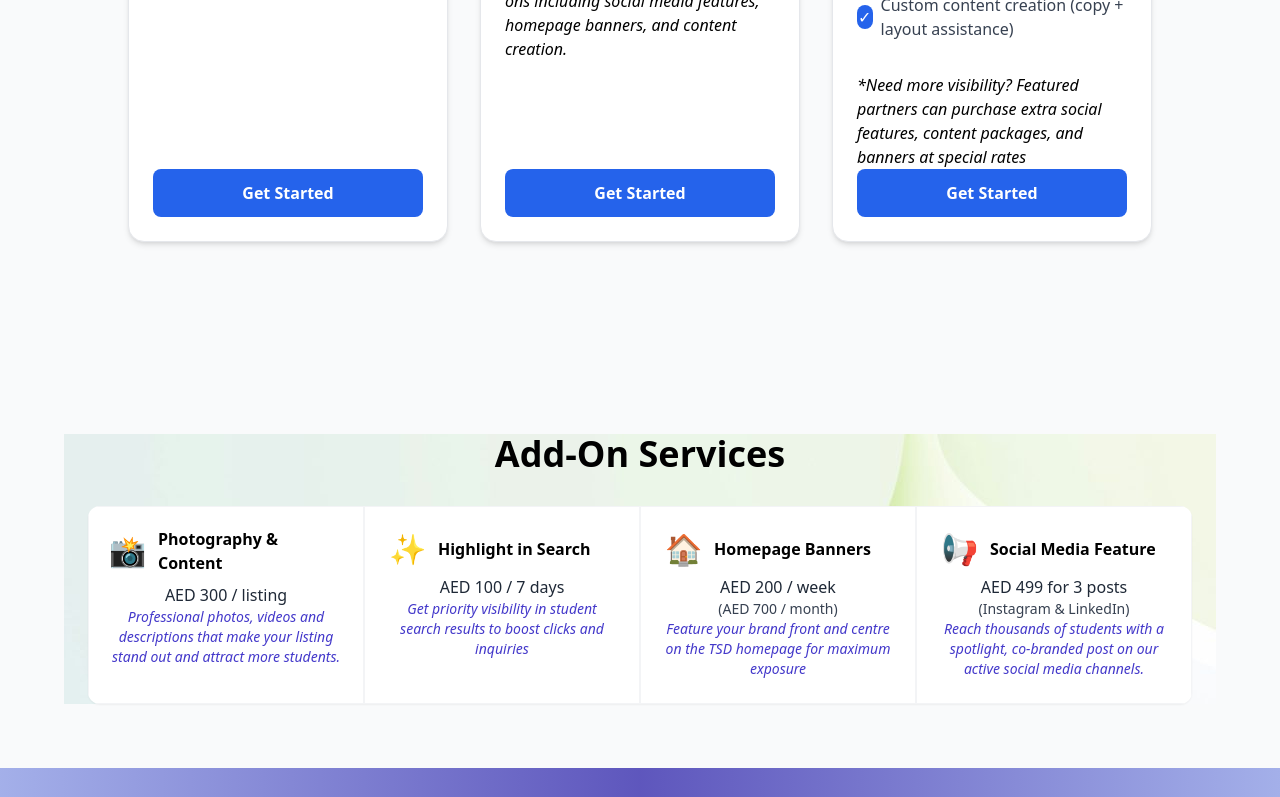
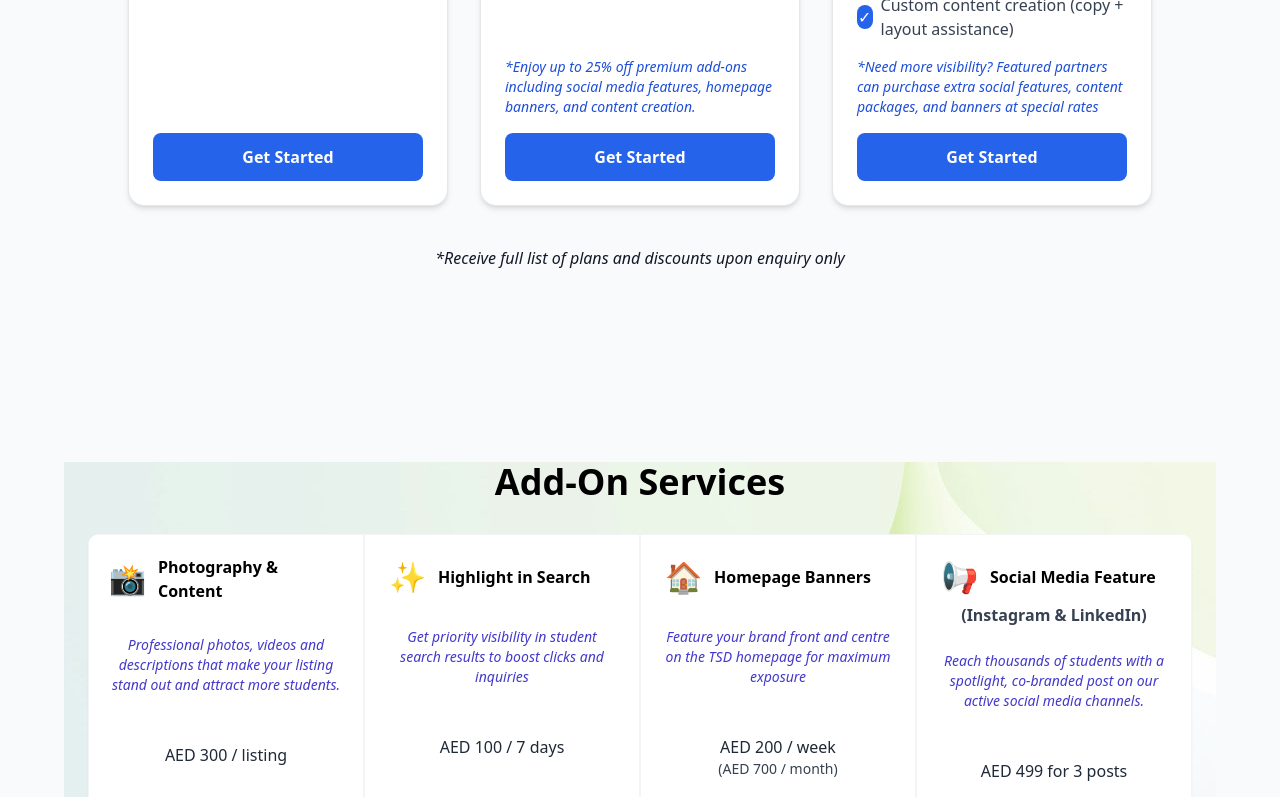
Before and after one commit to TheStudentDorm/TSD_Student, a React (Vite) app: page /providers in a window 1280 px wide. Shown: the part 2660-3457 px from the top of the page. Built offline with nearby package versions, Linux system fonts and the light colour scheme; grey boxes are pictures that could not be loaded.

Commit message:
Fix in Providers, Accomodation, Career page

```diff
--- a/src/pages/Providers.tsx
+++ b/src/pages/Providers.tsx
@@ -151,7 +151,7 @@ const plans = [
         <div className="mt-2 font-semibold">{item.caption}</div>
 
         {/* Features list */}
-        <ul className="mb-6 space-y-3 text-gray-700 mt-4">
+        <ul className="space-y-3 text-gray-700 mt-4 flex-1">
           {item.features.map((feature, idx) => (
             <li key={idx} className="flex items-center gap-2">
               <span className="w-6 h-6 flex items-center justify-center bg-blue-600 text-white rounded-full">✓</span>
@@ -160,12 +160,14 @@ const plans = [
           ))}
         </ul>
 
-        {/* Additional info */}
-        <div className="mt-2 text-blue italic">{item.additionalinfo}</div>
+        {/* Additional info (just above button) */}
+        {item.additionalinfo && (
+          <p className="mt-4 text-sm text-blue-700 italic">{item.additionalinfo}</p>
+        )}
 
         {/* CTA button aligned bottom */}
         <button
-          className="mt-auto px-6 py-3 rounded-lg font-semibold transition
+          className="mt-4 px-6 py-3 rounded-lg font-semibold transition
                      bg-blue-600 text-white hover:bg-blue-700
                      group-hover:shadow-lg group-hover:shadow-indigo-400/50 group-hover:scale-105"
         >
@@ -174,7 +176,14 @@ const plans = [
       </div>
     ))}
   </div>
+
+  {/* Note under plans */}
+  <p className="mt-10 text-center text-gray-900 italic text-md">
+    *Receive full list of plans and discounts upon enquiry only
+  </p>
 </section>
+
+
 
 <section className="relative py-16 bg-gray-50 overflow-hidden">
         {/* Add-On Services */}
@@ -192,9 +201,11 @@ const plans = [
         <span className="text-3xl">📸</span>
         <h3 className="font-semibold text-xme text-left">Photography & Content</h3>
       </div>
-      <p className="text-gray-800 text-me">AED 300 / listing</p>
+     <br/>
       <p className="text-indigo-700 text-sm italic">Professional photos, videos and descriptions that make your listing stand out and attract more students. </p>
+   <br/><br/>  <p className="text-gray-800 text-me">AED 300 / listing</p>
     </div>
+
 
     {/* Service 2 */}
     <div className="p-6 border border-gray-100">
@@ -202,8 +213,9 @@ const plans = [
         <span className="text-3xl">✨</span>
         <h3 className="font-semibold">Highlight in Search</h3>
       </div>
-      <p className="text-gray-800 text-me">AED 100 / 7 days</p>
+      <br/>
       <p className="text-indigo-700 text-sm italic">Get priority visibility in student search results to boost clicks and inquiries</p>
+     <br/><br/> <p className="text-gray-800 text-me">AED 100 / 7 days</p>
     </div>
 
     {/* Service 3 */}
@@ -211,10 +223,10 @@ const plans = [
       <div className="flex items-center gap-3 mb-2">
         <span className="text-3xl">🏠</span>
         <h3 className="font-semibold">Homepage Banners</h3>
-      </div>
-      <p className="text-gray-800 text-me">AED 200 / week</p>
+      </div><br/>
+            <p className="text-indigo-700 text-sm italic">Feature your brand front and centre on the TSD homepage for maximum exposure</p>
+            <br/><br/><p className="text-gray-800 text-me">AED 200 / week</p>
       <p className="text-gray-700 text-sm">(AED 700 / month)</p>
-      <p className="text-indigo-700 text-sm italic">Feature your brand front and centre on the TSD homepage for maximum exposure</p>
     </div>
 
     {/* Service 4 */}
@@ -223,9 +235,11 @@ const plans = [
         <span className="text-3xl">📢</span>
         <h3 className="font-semibold">Social Media Feature</h3>
       </div>
-      <p className="text-gray-800 text-me">AED 499 for 3 posts</p>
-      <p className="text-gray-700 text-sm">(Instagram & LinkedIn)</p>
-      <p className="text-indigo-700 text-sm italic">Reach thousands of students with a spotlight, co-branded post on our active social media channels.</p>
+
+      <p className="font-semibold text-gray-700 text-md">(Instagram & LinkedIn)</p>
+     <br/> <p className="text-indigo-700 text-sm italic">Reach thousands of students with a spotlight, co-branded post on our active social media channels.</p>
+      <br/><br/>
+            <p className="text-gray-800 text-me">AED 499 for 3 posts</p>
     </div>
   </div>
 </div>
--- a/src/pages/students/Accommodation.tsx
+++ b/src/pages/students/Accommodation.tsx
@@ -12,23 +12,34 @@ const accommodationTips = [
 
 export default function Accommodation() {
   return (
-
-    <main className="max-w-5xl mx-auto py-16 px-6">
-        <HeroSectionSmall
+    <main className="max-w-6xl mx-auto py-16 px-6">
+      {/* Hero Section */}
+      <HeroSectionSmall
         title="Find Student Accommodation"
         subtitle="Discover your next home in the UAE. Verified listings, tips, and guides to make your student housing search simple."
         icon="/icons/accomodation.svg"
         image="/images/student_acc.jpg"
-      /><br/><br/>
-      <h2 className="text-2xl font-semibold mb-4">Popular Student Accommodations</h2>
-      <div className="grid grid-cols-1 md:grid-cols-2 gap-6 mb-12">
-        <div className="p-6 bg-white shadow rounded-lg">Accommodation Listing 1</div>
-        <div className="p-6 bg-white shadow rounded-lg">Accommodation Listing 2</div>
+      />
+
+      {/* Coming Soon */}
+      <section className="mt-20 text-center">
+        <h2 className="text-3xl font-bold text-gray-800 mb-4">🏠 Popular Student Accommodations</h2>
+        <div className="p-10 bg-white rounded-2xl shadow-md inline-block">
+          <p className="text-xl font-semibold text-gray-600">Coming Soon 🚧</p>
+          <p className="text-gray-500 mt-2">We’re working hard to bring you verified student housing options.</p>
+        </div>
+      </section>
+
+      {/* Pro Tips Carousel */}
+      <section className="mt-20">
+        <h2 className="text-2xl font-semibold mb-6 text-gray-800">TSD Pro Tips!</h2>
+        <TipsCarousel tips={accommodationTips} duration={30} />
+      </section>
+
+      {/* Navigation */}
+      <div className="mt-16">
+        <NavigationButtons />
       </div>
-
-      <h2 className="text-2xl font-semibold mb-4">TSD Pro Tips!</h2>
-      <TipsCarousel tips={accommodationTips} duration={30}/>
-      <NavigationButtons/>
     </main>
   );
 }
--- a/src/pages/students/Career.tsx
+++ b/src/pages/students/Career.tsx
@@ -12,7 +12,8 @@ const careersTips = [
 
 export default function Careers() {
   return (
-    <main className="max-w-6xl mx-auto">
+    <main className="max-w-6xl mx-auto py-16 px-6">
+      {/* Hero Section */}
       <HeroSectionSmall
         title="Careers & Internships"
         subtitle="Explore internships, part-time jobs, and career opportunities tailored for students in the UAE."
@@ -20,15 +21,27 @@ export default function Careers() {
         image="/images/student-hero-careers.jpg"
       />
 
-      <div className="py-16 px-6">
-        <div className="p-6 bg-white shadow rounded-lg mb-12">
-          Career listings and tips.
+      {/* Coming Soon */}
+      <section className="mt-20 text-center">
+        <h2 className="text-3xl font-bold text-gray-800 mb-4">💼 Career Listings</h2>
+        <div className="p-10 bg-white rounded-2xl shadow-md inline-block">
+          <p className="text-xl font-semibold text-gray-600">Coming Soon 🚧</p>
+          <p className="text-gray-500 mt-2">
+            We’re building a curated list of internships, part-time jobs, and student opportunities in the UAE.
+          </p>
         </div>
+      </section>
 
-        <h2 className="text-2xl font-semibold mb-4">TSD Pro Tips!</h2>
+      {/* Pro Tips Carousel */}
+      <section className="mt-20">
+        <h2 className="text-2xl font-semibold mb-6 text-gray-800">TSD Pro Tips!</h2>
         <TipsCarousel tips={careersTips} duration={30} />
+      </section>
+
+      {/* Navigation */}
+      <div className="mt-16">
+        <NavigationButtons />
       </div>
-      <NavigationButtons/>
     </main>
   );
 }
```
